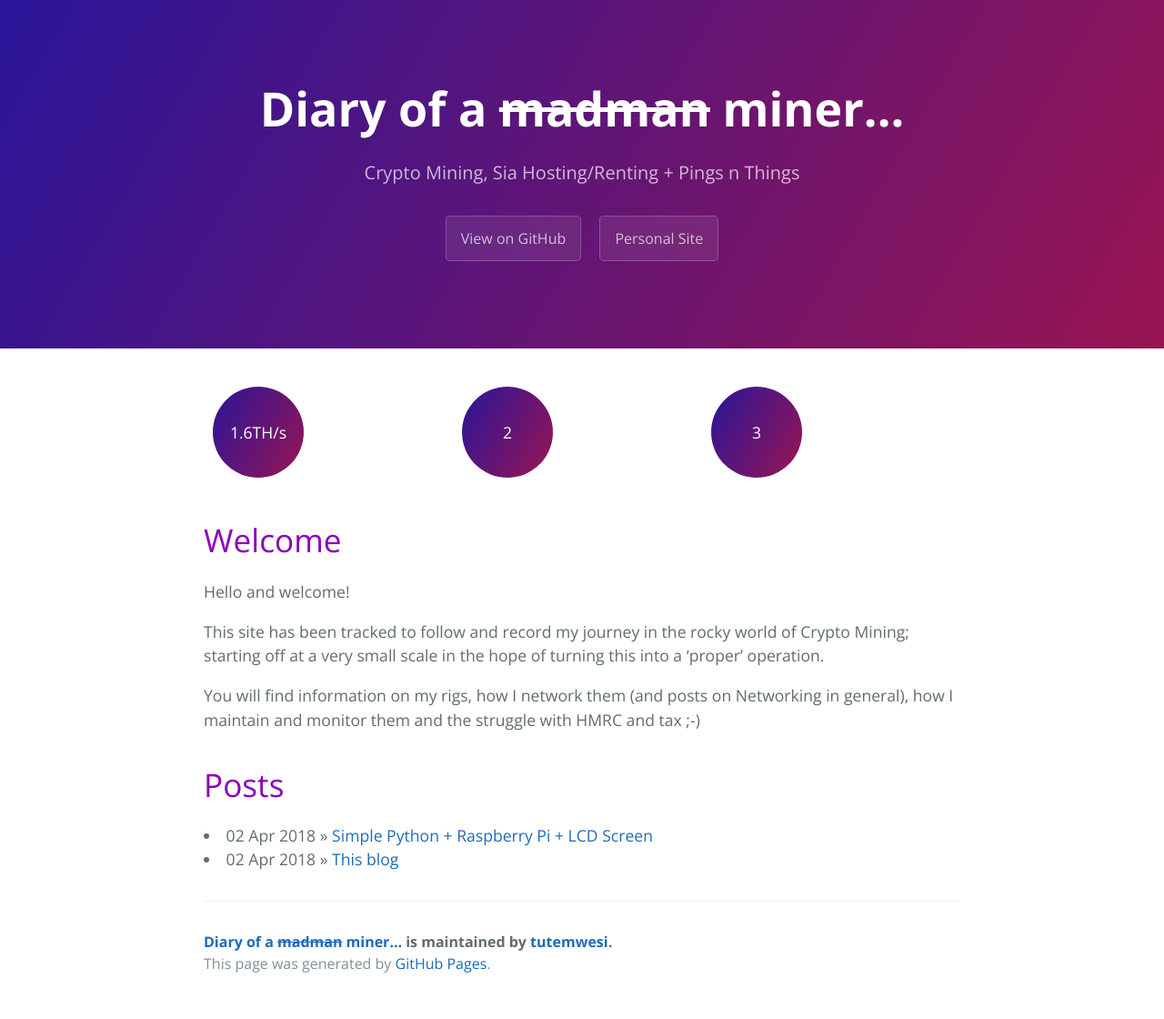
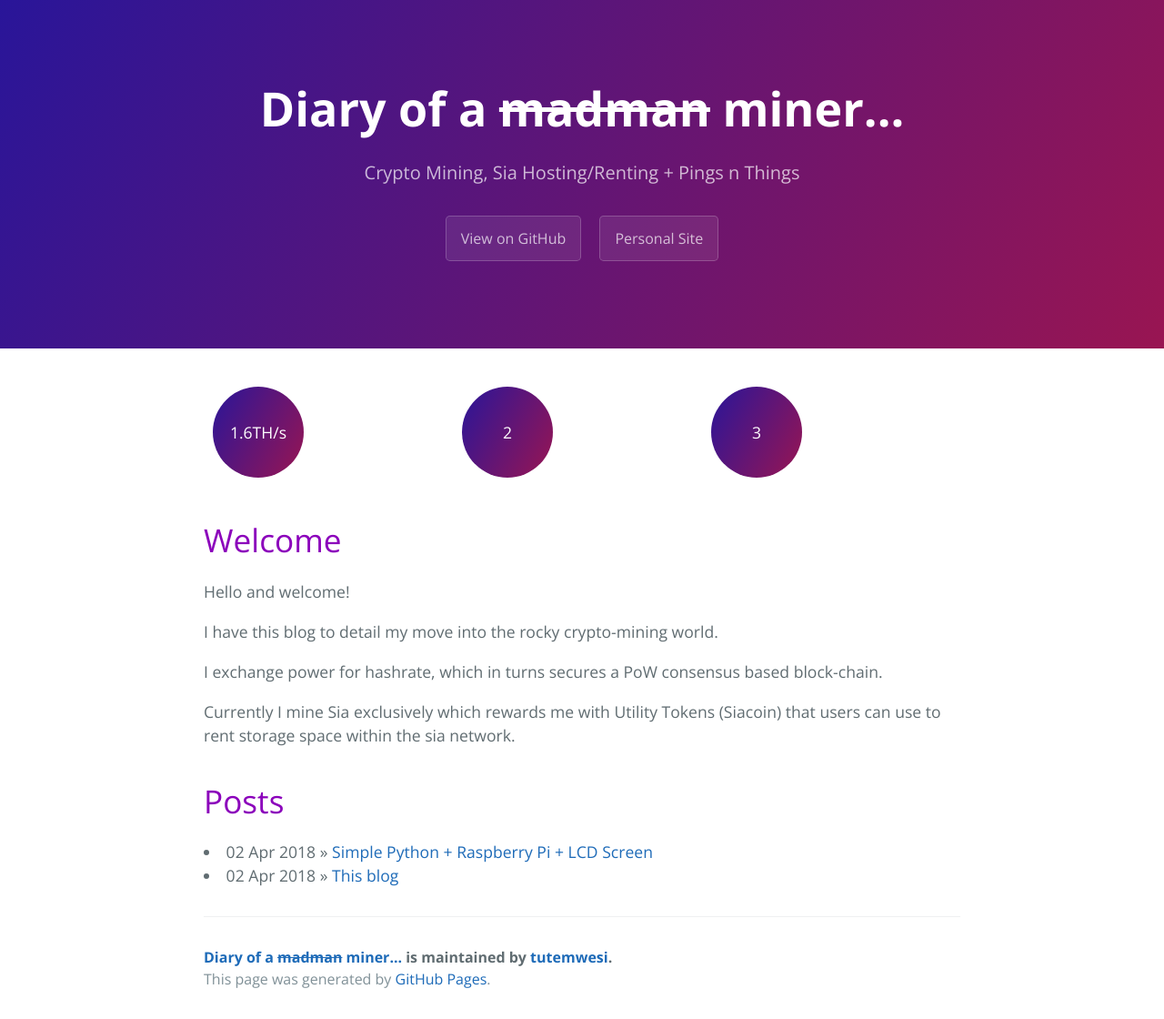
Before and after one commit to intheether/intheether.github.io, a Jekyll site: the page built from index.md, in a window 1280 px wide. Shown: the whole page at 91% size. Built offline with Jekyll 4.4.1, drawn with Linux system fonts in a browser that asks for light colours.

Commit message:
Update index.md

```diff
--- a/index.md
+++ b/index.md
@@ -7,9 +7,12 @@ title: {{ site.name }}
 
 Hello and welcome!
 
-This site has been tracked to follow and record my journey in the rocky world of Crypto Mining; starting off at a very small scale in the hope of turning this into a 'proper' operation.
+I have this blog to detail my move into the rocky crypto-mining world.
 
-You will find information on my rigs, how I network them (and posts on Networking in general), how I maintain and monitor them and the struggle with HMRC and tax ;-)
+I exchange power for hashrate, which in turns secures a PoW consensus based block-chain.
+
+Currently I mine Sia exclusively which rewards me with Utility Tokens (Siacoin) that users can use to rent storage space within the sia network.
+
 
 # [](#header-1)Posts
 
```
